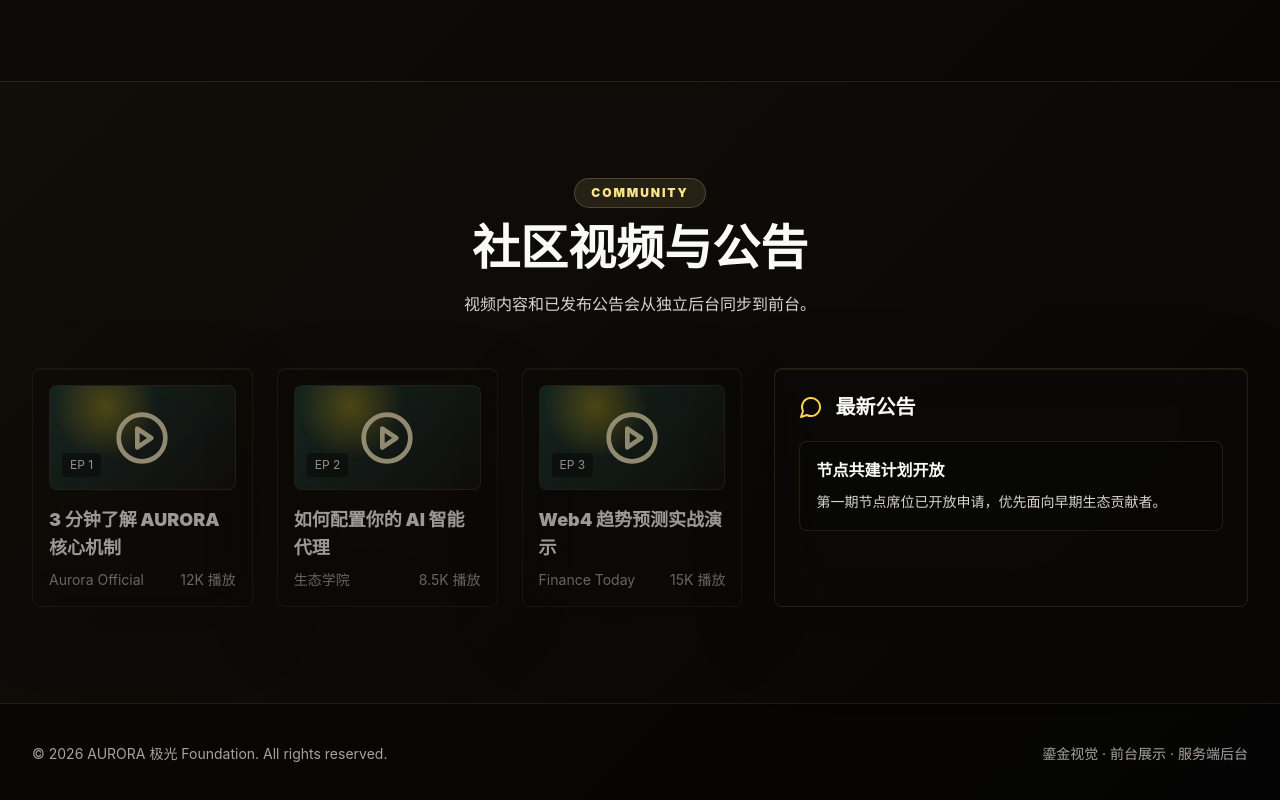
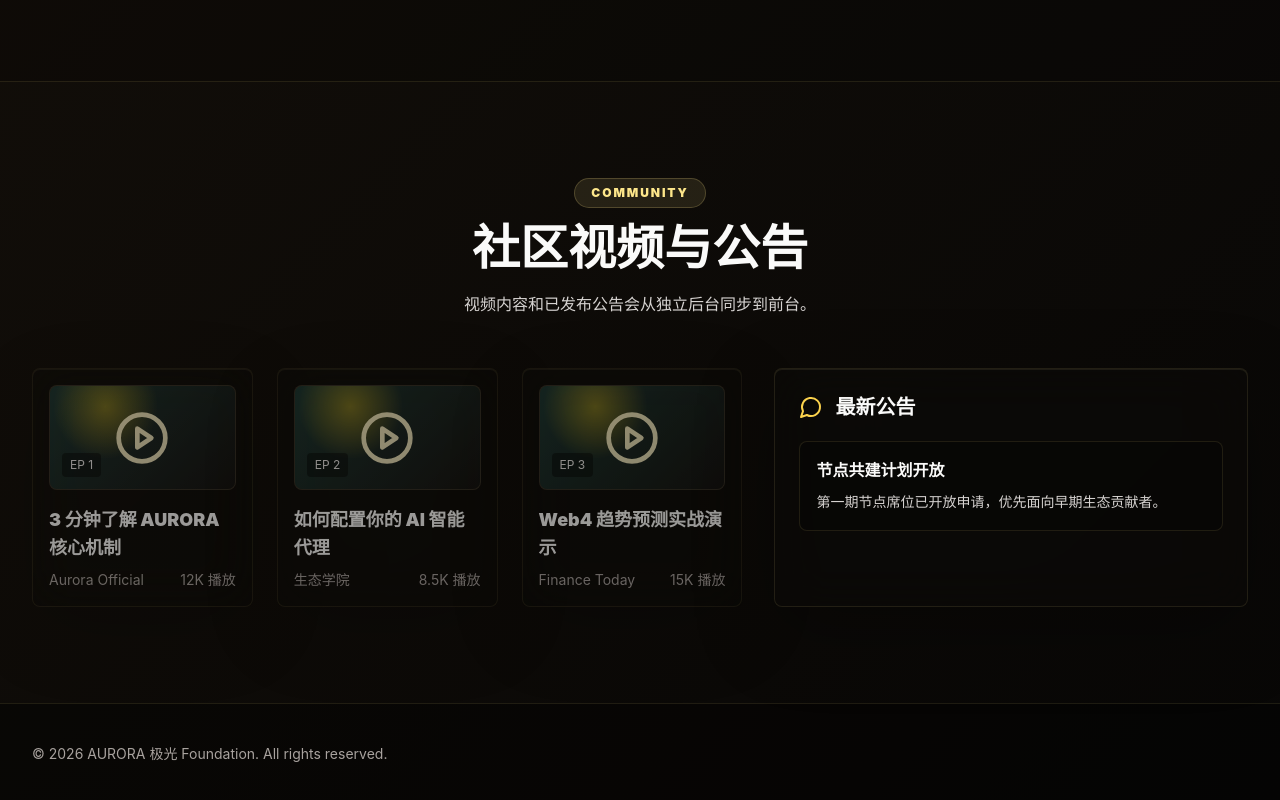
Before and after one commit to MEMEFANS/AURORAGW, a React (Vite) app: page / in a window 1280 px wide. Shown: the part 2914-3714 px from the top of the page. Built offline with nearby package versions, Linux system fonts and the light colour scheme; no server answers; the HTML template or start-up script is replaced by a standard one.

Commit message:
删除底部的鎏金视觉文字

```diff
--- a/src/App.tsx
+++ b/src/App.tsx
@@ -520,7 +520,6 @@ const App = () => {
       <footer className="border-t border-amber-200/10 bg-black/40 px-4 py-10 text-sm text-stone-400 sm:px-6 lg:px-8">
         <div className="mx-auto flex max-w-7xl flex-col justify-between gap-4 md:flex-row md:items-center">
           <span>© 2026 AURORA 极光 Foundation. All rights reserved.</span>
-          <span>鎏金视觉 · 前台展示 · 服务端后台</span>
         </div>
       </footer>
     </div>
```
